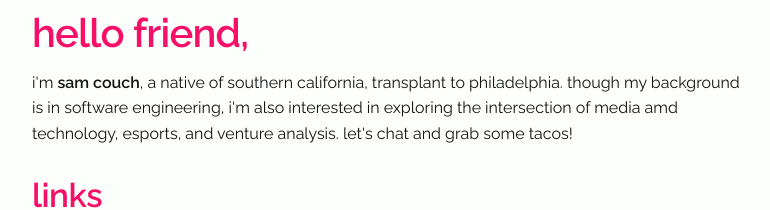
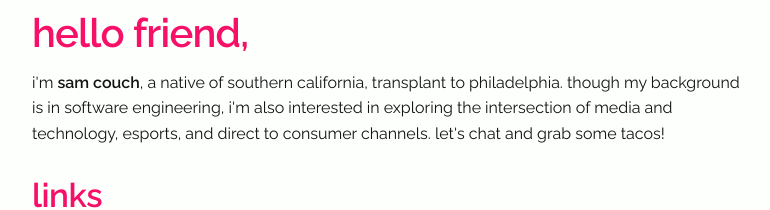
Before and after one commit to samuelcouch/samuelcouch.github.io, a plain HTML site: page index.html in a window 1280 px wide. Shown: the part 121-331 px from the top of the page, without its empty margins (128-898 px from the left). Drawn offline with Linux system fonts and the light colour scheme.

Commit message:
Update index.html

```diff
--- a/index.html
+++ b/index.html
@@ -22,7 +22,7 @@
     <div class="row">
       <div class="nine columns" style="margin-top: 15%">
         <h4 class="space-fix">hello friend,</h4>
-        <p>i'm <span class="emphasis">sam couch</span>, a native of southern california, transplant to philadelphia. though my background is in software engineering, i'm also interested in exploring the intersection of media amd technology, esports, and venture analysis. let's chat and grab some tacos!</p>
+        <p>i'm <span class="emphasis">sam couch</span>, a native of southern california, transplant to philadelphia. though my background is in software engineering, i'm also interested in exploring the intersection of media and technology, esports, and direct to consumer channels. let's chat and grab some tacos!</p>
         <div class="row">
                 <section>
                         <h5>links</h5>
```
